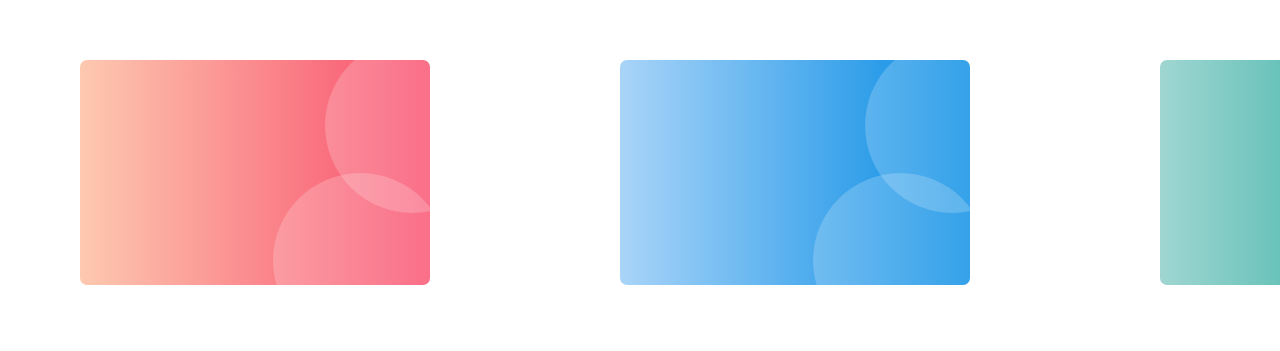
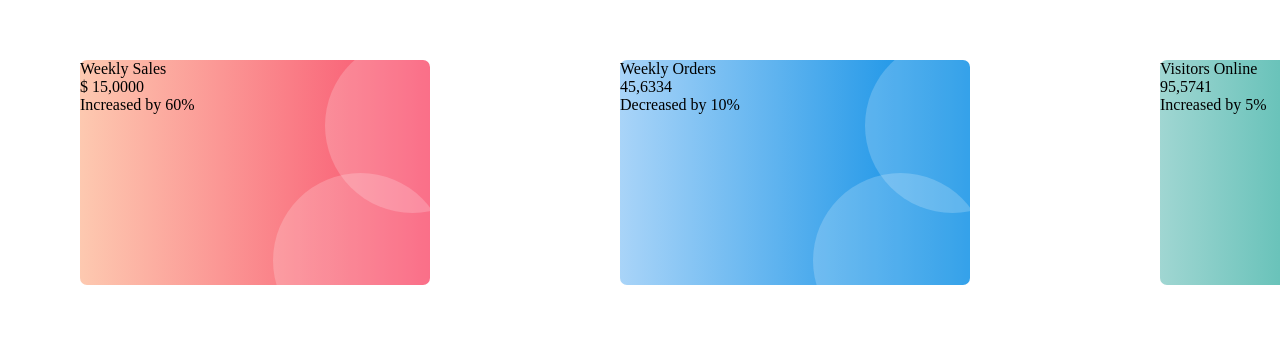
Before and after one commit to Kiracyx/Publick-Fullstack-rep, a plain HTML site: page 9th lesson Practice/index.html in a window 1280 px wide. Shown: the part 180-531 px from the top of the page. Drawn offline with Linux system fonts and the light colour scheme.

Commit message:
Add paragraphs with classes

```diff
--- a/9th lesson Practice/index.html
+++ b/9th lesson Practice/index.html
@@ -12,14 +12,23 @@
   <body>
     <section class="wrapper">
       <div class="elem-1 dis">
+        <p class="par toppar-1"> Weekly Sales</p>
+        <p class="par middlepar-1">$ 15,0000</p>
+        <p class="par bottompar-1">Increased by 60%</p>
         <div class="round r-1"></div>
         <div class="round r-2"></div>
       </div>
       <div class="elem-2 dis">
+        <p class="par toppar-2">Weekly Orders</p>
+        <p class="par middlepar-2">45,6334</p>
+        <p class="par bottompar-2">Decreased by 10%</p>
         <div class="round r-1"></div>
         <div class="round r-2"></div>
       </div>
       <div class="elem-3 dis">
+        <p class="par toppar-3">Visitors Online</p>
+        <p class="par middlepar-3">95,5741</p>
+        <p class="par bottompar-3"> Increased by 5%</p>
         <div class="round r-1"></div>
         <div class="round r-2"></div>
       </div>
```
